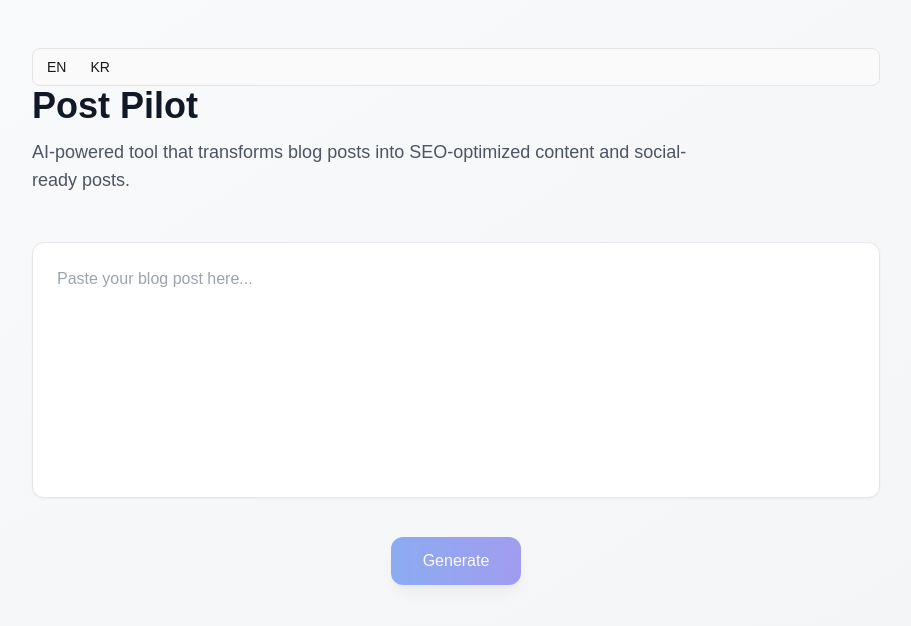
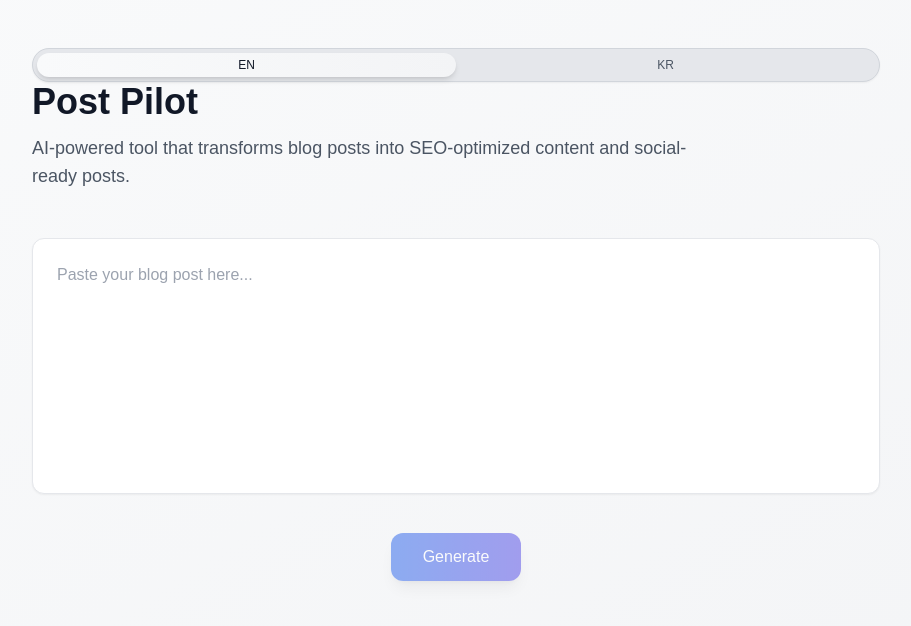
Before and after one commit to heoh06/post-pilot, a Next.js app: page /en in a window 1280 px wide. Shown: the top 626 px of the page, without its empty margins (184-1095 px from the left). Built offline with nearby package versions, Linux system fonts and the light colour scheme.

Commit message:
feat: enhance LanguageSwitcher component with sliding pill effect and dynamic locale display

```diff
--- a/components/LanguageSwitcher.tsx
+++ b/components/LanguageSwitcher.tsx
@@ -1,26 +1,42 @@
 "use client";
 
 import { Link, usePathname } from "@/i18n/navigation";
+import { useLocale } from "next-intl";
+
+const locales = [
+  { value: "en" as const, label: "EN" },
+  { value: "kr" as const, label: "KR" },
+] as const;
 
 export function LanguageSwitcher() {
   const pathname = usePathname();
+  const locale = useLocale();
 
   return (
-    <div className="flex rounded-lg border border-neutral-200 bg-neutral-50 p-0.5 dark:border-neutral-800 dark:bg-neutral-900">
-      <Link
-        href={pathname}
-        locale="en"
-        className="rounded-md px-3 py-1.5 text-sm font-medium transition-colors hover:bg-white hover:text-neutral-900 dark:hover:bg-neutral-800 dark:hover:text-neutral-100"
-      >
-        EN
-      </Link>
-      <Link
-        href={pathname}
-        locale="kr"
-        className="rounded-md px-3 py-1.5 text-sm font-medium transition-colors hover:bg-white hover:text-neutral-900 dark:hover:bg-neutral-800 dark:hover:text-neutral-100"
-      >
-        KR
-      </Link>
+    <div className="relative grid grid-cols-2 items-center gap-0 rounded-full border border-gray-300 bg-gray-200 p-1 shadow-sm">
+      {/* Sliding pill background */}
+      <div
+        className="absolute top-1 h-[calc(100%-8px)] rounded-full bg-gradient-to-r bg-white transition-[transform] duration-500 ease-out shadow-md"
+        style={{
+          width: "calc(50% - 4px)",
+          left: "4px",
+          transform: locale === "kr" ? "translateX(100%)" : "translateX(0)",
+        }}
+        aria-hidden
+      />
+      {locales.map(({ value, label }) => (
+        <Link
+          key={value}
+          href={pathname}
+          locale={value}
+          className={`relative z-10 flex min-w-[2.5rem] items-center justify-center rounded-full py-1 text-xs font-medium transition-colors duration-200 ease-out ${locale === value
+            ? "text-gray-900"
+            : "text-gray-600 hover:text-gray-900"
+            }`}
+        >
+          {label}
+        </Link>
+      ))}
     </div>
   );
 }
```
